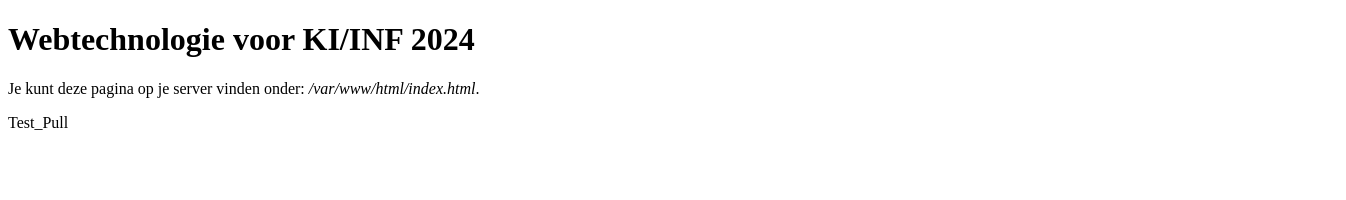
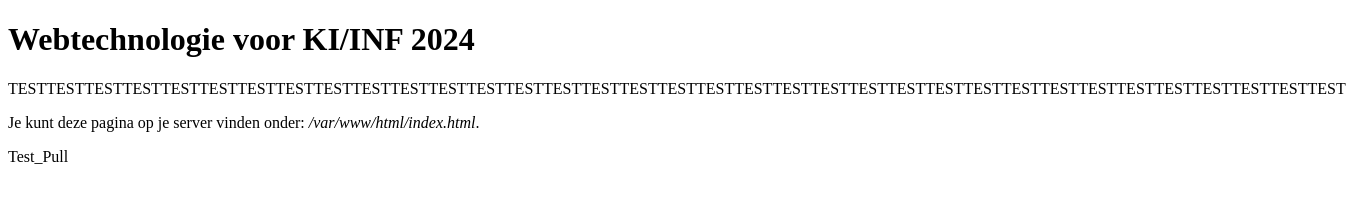
Before and after one commit to Marcello127/webtech-website, a plain HTML site: page index.html in a window 1280 px wide. Shown: the whole page, 1346 px wide, since content can reach past the window. Drawn offline with Linux system fonts and the light colour scheme.

Commit message:
Update index.html

```diff
--- a/index.html
+++ b/index.html
@@ -12,6 +12,8 @@
 <body>
     <h1>Webtechnologie voor KI/INF 2024</h1>
 
+  TESTTESTTESTTESTTESTTESTTESTTESTTESTTESTTESTTESTTESTTESTTESTTESTTESTTESTTESTTESTTESTTESTTESTTESTTESTTESTTESTTESTTESTTESTTESTTESTTESTTESTTEST
+
     <p>Je kunt deze pagina op je server vinden onder: <i>/var/www/html/index.html</i>.</p>
     <p>Test_Pull</p>
 
```
